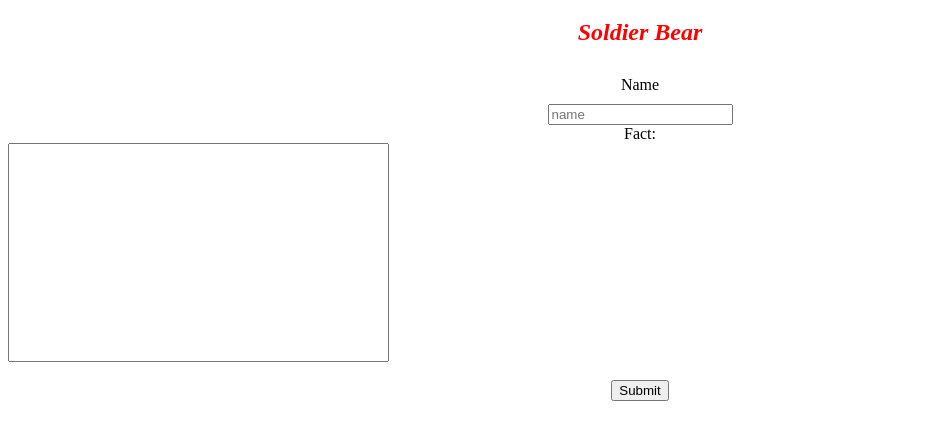
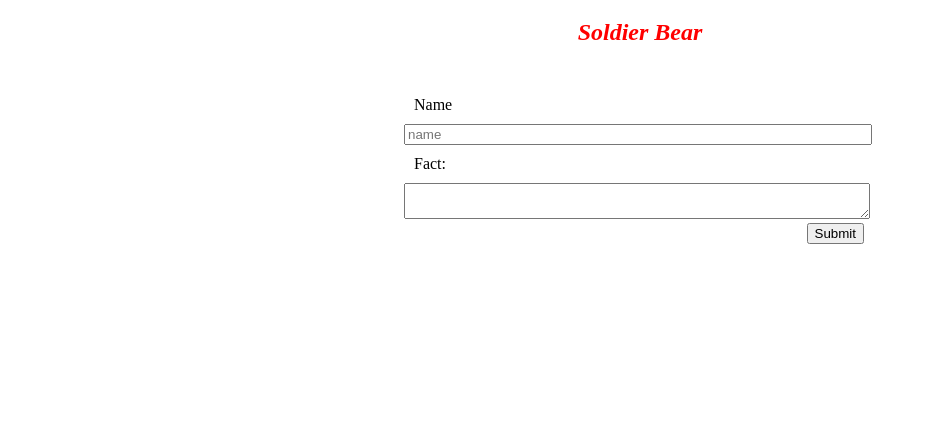
Before and after one commit to Mahfuzuddin/historyblog, a plain HTML site: page index.html in a window 1280 px wide. Shown: the part 61-500 px from the top of the page, without its empty margins (0-927 px from the left). Drawn offline with nearby package versions, Linux system fonts and the light colour scheme; no server answers.

Commit message:
added proper css

```diff
--- a/css/index.css
+++ b/css/index.css
@@ -12,28 +12,54 @@
 
 }
 
-#box{
+/* Center Field */
+#centerbox{
     text-align: center;
+    width: 500px;
+    left: 30%;
+    position: absolute;
 }
 
+#box{
+    padding: 20px;
+}
+
+#userName{
+    position: relative;
+    display: flex;
+    justify-content: left;
+    padding: 10px;
+
+}
+
+#name{
+    position: relative;
+    max-width: 100%;
+    min-width: 100%;;
+}
+
+
 #addition{
+    padding: 10px;
+    position: relative;
     display: flex;
-    justify-content: center;
+    justify-content: left;
 
 }
 
 #input{
-
-    display: flex;
-    justify-content: center;
-    padding: 100px;
-    text-align: center;
+    position: relative;
+    max-width: 100%;
+    min-width: 100%;;
+    max-height: 200px;
 
 }
 
-#userName{
-    display: flex;
-    justify-content: center;
+#submit{
+    float: Right;
+}
+
+#info{
     padding: 10px;
-
+    margin-top: 10px;
 }
--- a/index.html
+++ b/index.html
@@ -15,20 +15,25 @@
       <h2>Soldier Bear</h2>
     </div>
 
-
+<div id="centerbox">
     <div id="box">
 
 
         <div id="userName">Name</div>
         <input id="name" type="name" placeholder="name"><br>
         <div id="addition">Fact: </div>
-    <input id ="input" type="text" name="lname"><br>
+        <textarea id ="input" type="text" name="lname"></textarea><br>
         <input  id="submit" type="submit" value="Submit">
 
     </div>
+    <div id="posts">
         <div id="info">
 
         </div>
+    </div>
+
+</div>
+
 
 
 
```
Lines whose indentation alone changed are shown as unchanged.
